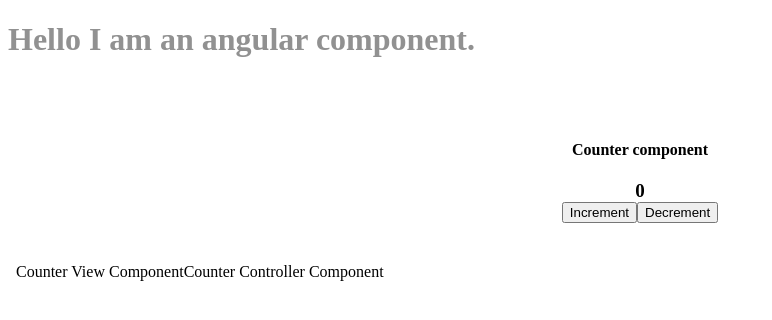
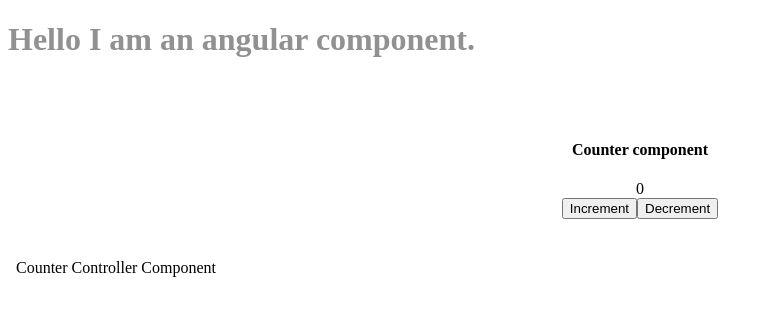
Before and after one commit to bigmonte/CASNgFrontend, an Angular app in the folder src/cas-frontend/: page / in a window 1280 px wide. Shown: the top 320 px of the page, without its empty margins (0-772 px from the left). Built offline with nearby package versions, Linux system fonts and the light colour scheme.

Commit message:
Using Input decorator to pass a value from Parent Component to the Child Component

```diff
--- a/src/cas-frontend/src/app/counter/counter-view.component.html
+++ b/src/cas-frontend/src/app/counter/counter-view.component.html
@@ -1 +1 @@
-Counter View Component
+<div class="counter-view">{{parentInput}}</div>
--- a/src/cas-frontend/src/app/counter/counter-view.component.ts
+++ b/src/cas-frontend/src/app/counter/counter-view.component.ts
@@ -1,9 +1,9 @@
-import { Component } from '@angular/core'
+import { Component, Input } from '@angular/core'
 
 @Component({
   selector: 'counter-view',
   templateUrl: 'counter-view.component.html'
 })
 export class CounterViewComponent{
-
+  @Input() parentInput;
 }
--- a/src/cas-frontend/src/app/counter/counter.component.html
+++ b/src/cas-frontend/src/app/counter/counter.component.html
@@ -1,6 +1,6 @@
 <div class="counter-container">
   <h4>Counter component</h4>
-  <div class="counter-view">{{counter}}</div>
+  <counter-view [parentInput]="counter"></counter-view>
   <button (click)="incrementCounter(1)">
     Increment
   </button>
```
